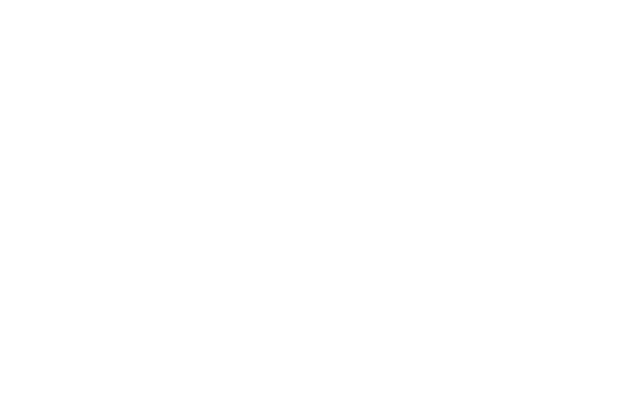
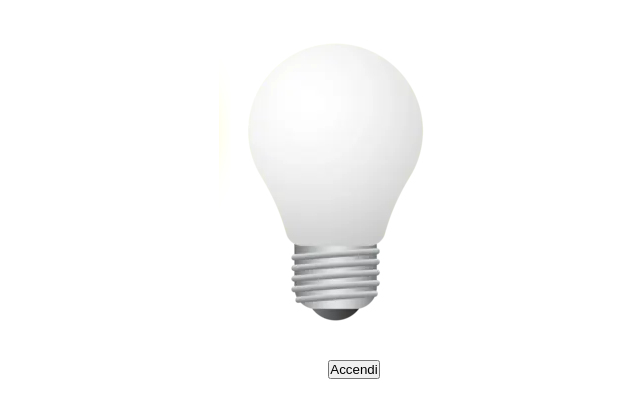
Before and after one commit to penso996/js-dom-1, a plain HTML site: page index.html in a window 1280 px wide. Shown: the whole page, without its empty margins (286-926 px from the left). Drawn offline with Linux system fonts and the light colour scheme.

Commit message:
done working on index and css

```diff
--- /dev/null
+++ b/css/style.css
@@ -0,0 +1,13 @@
+/* PAGE RULES and ELEMENTS */
+* {
+    margin: 0;
+    padding: 0;
+    box-sizing: border-box;
+}
+
+/* CONTENT */
+#content {
+    display: flex;
+    flex-direction: column;
+    align-items: center;
+}
--- a/index.html
+++ b/index.html
@@ -4,10 +4,15 @@
 <head>
     <meta charset="UTF-8">
     <meta name="viewport" content="width=device-width, initial-scale=1.0">
+    <link rel="stylesheet" href="./css/style.css">
     <title>Lampadina</title>
 </head>
 
 <body>
+    <div id="content">
+        <img id="lampadina" src="./img/white_lamp.png" alt="lampada spenta">
+        <button id="bottone">Accendi</button>
+    </div>
 
     <script src="./script.js"></script>
 </body>
```
